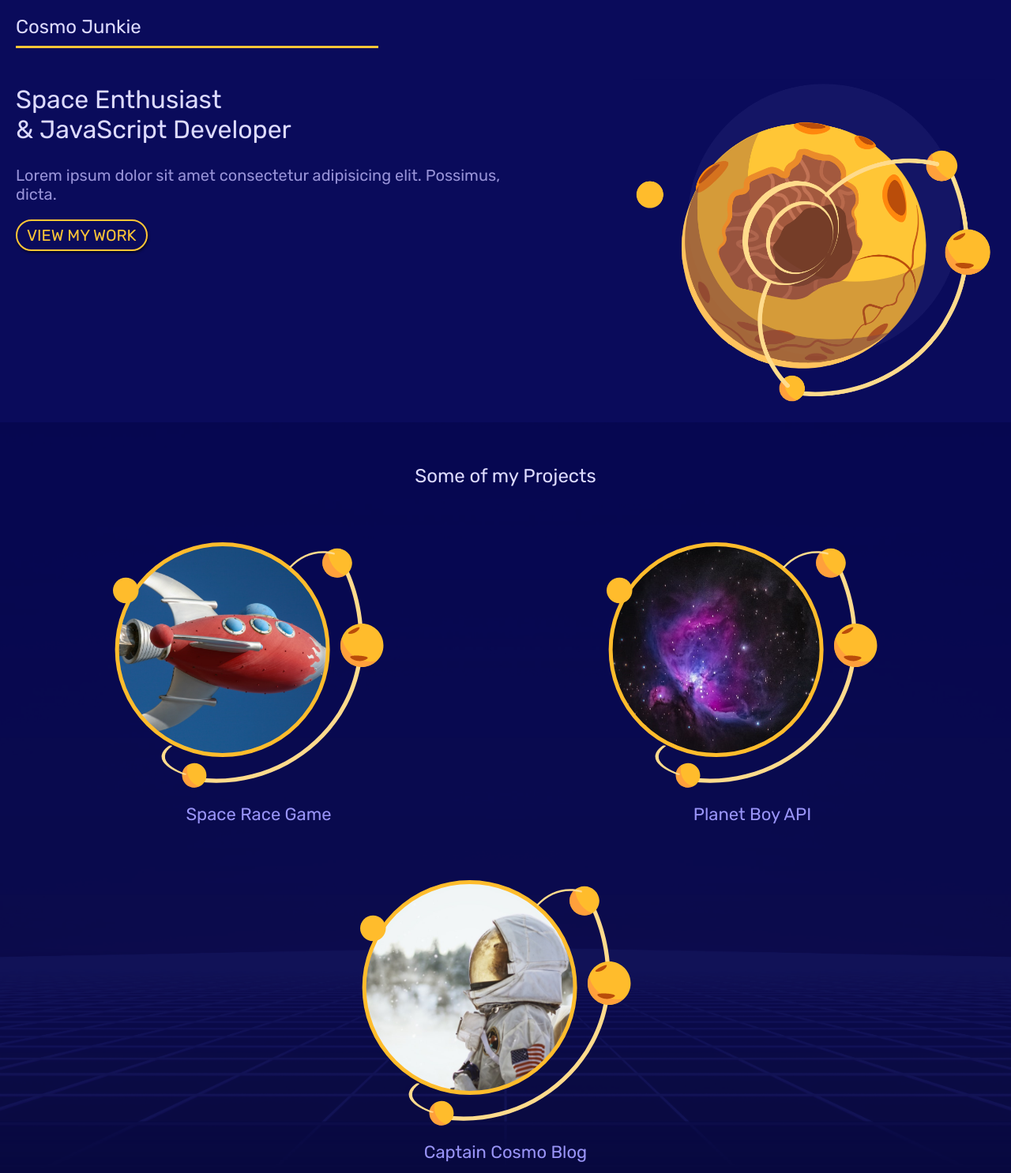
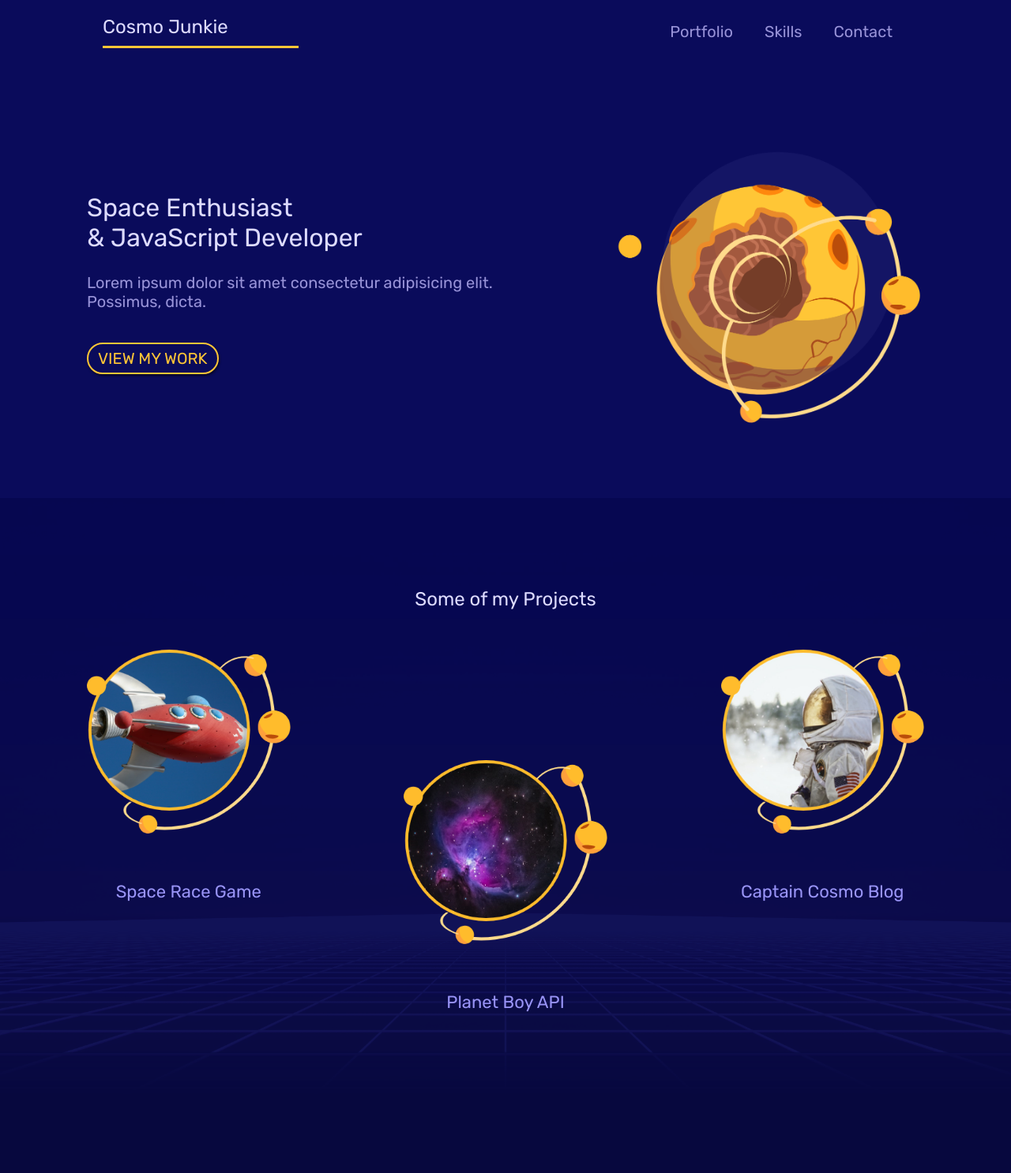
Before and after one commit to slcittu/CSS_Responsive_Build-with-Grids, a plain HTML site: page index.html in a window 1280 px wide. Shown: the top 1486 px of the page at 79% size. Drawn offline with Linux system fonts and the light colour scheme; files whose address does not match are found by name.

Commit message:
Website completed

```diff
--- a/styles.css
+++ b/styles.css
@@ -257,7 +257,7 @@ footer img{
         margin: 10px;
         max-width: 60%;
         margin: 10px 20%;
-}
+    }
 
 .projects h4{
     text-align: center;
@@ -275,6 +275,83 @@ footer{
 
 @media screen and (min-width:960px){
 
+
+    nody{
+        font-size: 18px;
+    }
+    .grid{
+        width: 100%;
+        max-width: 1060px;
+        margin: 0 auto;
+        box-sizing: border-box;
+
+    }
+
+    .leading{
+        margin: 20px 0;
+    }
+
+    .site-nav{
+        padding: 0 20px;
+
+    }
+
+    .site-nav h1{
+        grid-column: 1/3;
+    }
+
+    .site-nav ul{
+        display: flex;
+        grid-column: 6/9;
+        justify-content: flex-end;
+        align-self: center;
+    }
+    .site-nav li{
+        margin: 20px;
+    }
+
+    .welcome-text{
+      align-self: center;
+    }
+
+    .welcome{
+        padding-bottom: 40px;
+    }
+
+    .projects a:nth-child(1){
+        grid-column: 2/4;
+    }
+
+    .projects a:nth-child(2){
+        grid-column: 4/6;
+        padding-top: 140px;
+    }
+
+    .projects a:nth-child(3){
+        grid-column: 6/8;
+    }
+
+    .projects a *{
+        max-width: 80%;
+        margin: 10px 10%;
+    }
+
+    #skills{
+        padding: 30px 20px;
+    }
+
+    #skills ul{
+        margin: 40px auto;
+    }
+
+    #skills li{
+        grid-column: span 2;
+    }
+
+    footer{
+        padding: 20px 40px;
+        background-size: 25%;
+    }
 }
 
 /* desktop styles */
@@ -285,4 +362,34 @@ footer{
         font-size: 20px;
     }
 
+    #welcome, #portfolio, #skills, #contact{
+        padding: 90px 0;
+    }
+    .projects a:nth-child(1){
+        grid-column: 1/3;
+    }
+
+    .projects a:nth-child(2){
+        grid-column: 4/6;
+    }
+
+    .projects a:nth-child(3){
+        grid-column: 7/9;
+    }
+
+    .projects a *{
+        max-width: 100%;
+        margin: 30px 0;
+    }
+
+    footer{
+        padding: 80px 0;
+        background-size: 30%;
+    }
+
+    footer img{
+        width: 30px;
+    }
+
+
 }
```
